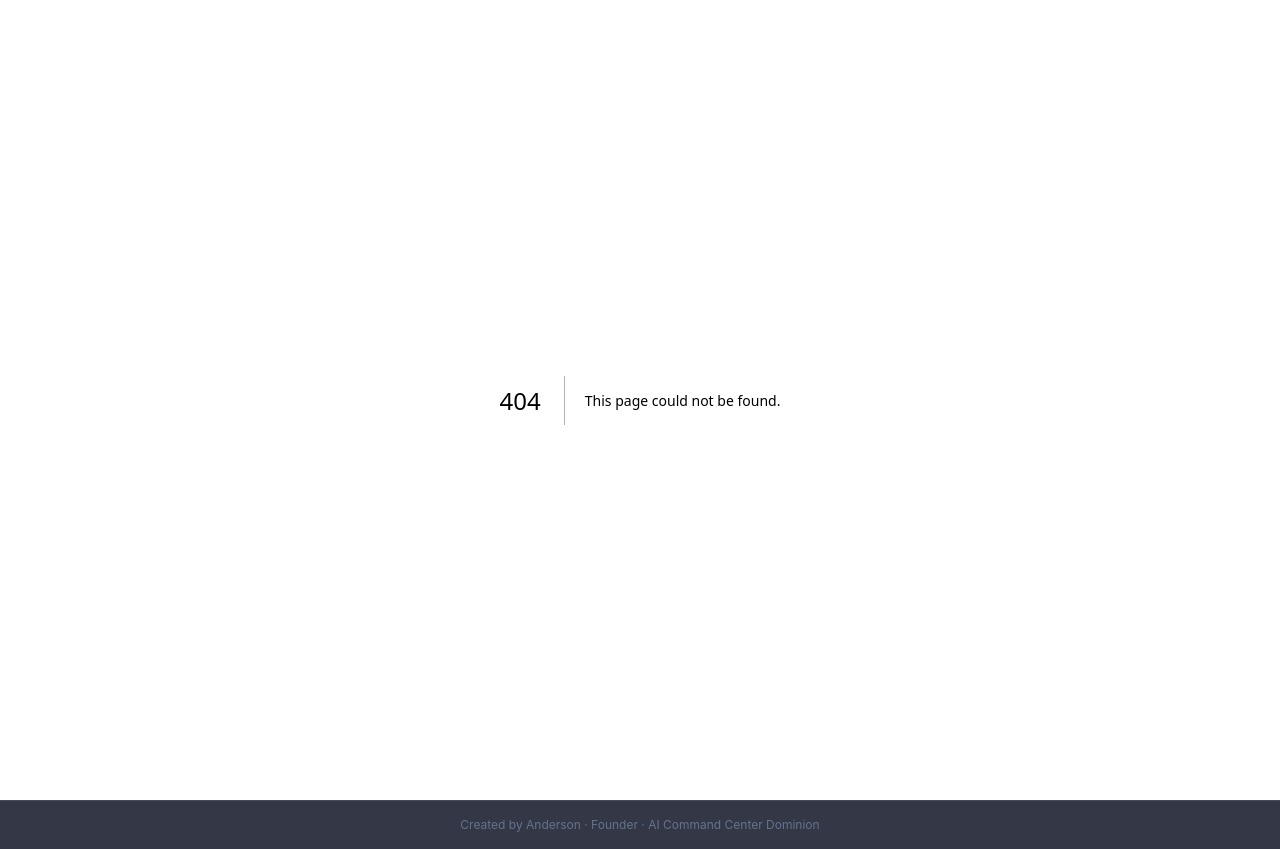
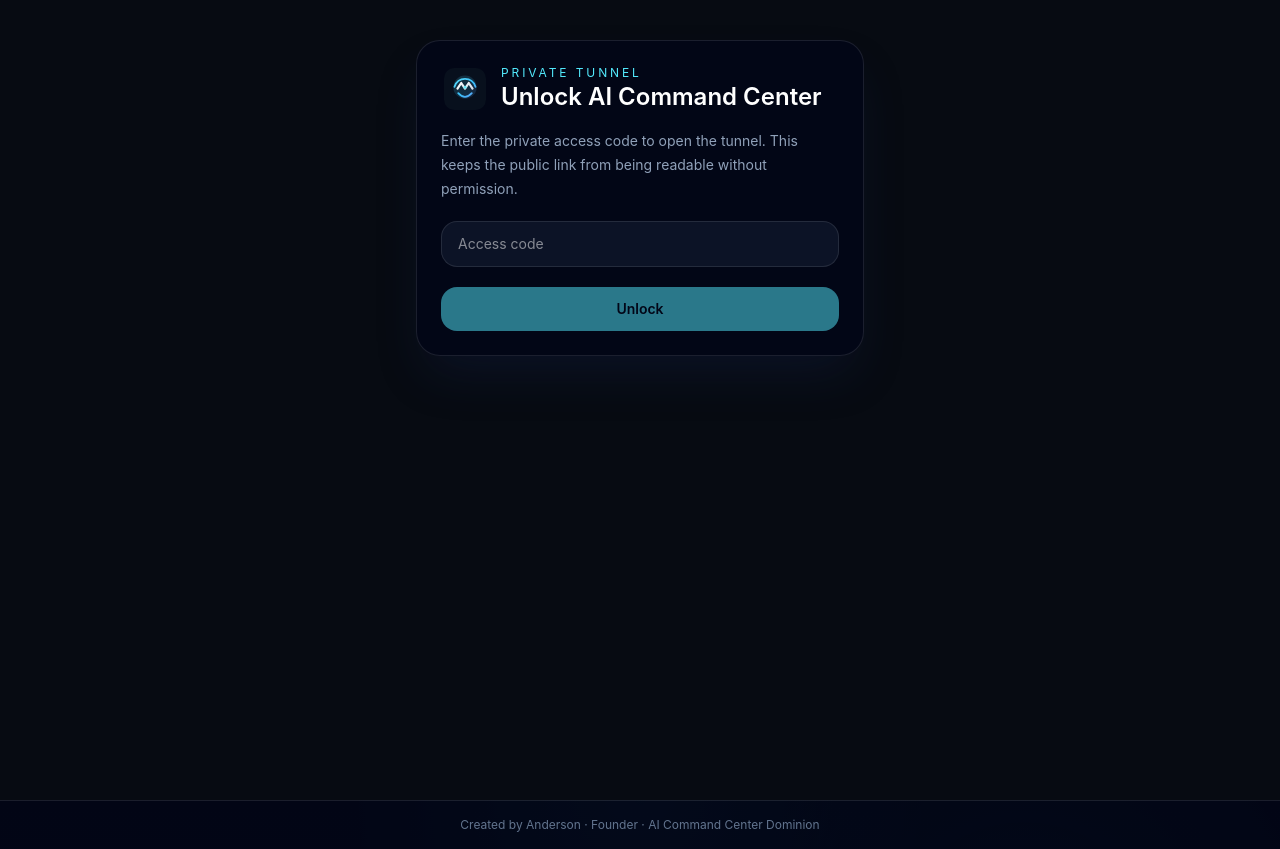
Before and after one commit to bnsceo/NeusicLabV1, a Next.js app in the folder Desktop/Jarvis_Dashboard_Project/autonomous_agent_build/dashboard-app/: page /unlock in a window 1280 px wide. Before the commit this address had no page. Built offline with nearby package versions, Linux system fonts and the light colour scheme.

Commit message:
add private tunnel gate

```diff
--- /dev/null
+++ b/Desktop/Jarvis_Dashboard_Project/autonomous_agent_build/dashboard-app/app/api/unlock/route.ts
@@ -0,0 +1,24 @@
+import { NextRequest, NextResponse } from 'next/server';
+
+export async function POST(request: NextRequest) {
+  const { code } = await request.json().catch(() => ({ code: '' }));
+  const accessCode = process.env.TUNNEL_ACCESS_CODE;
+
+  if (!accessCode) {
+    return NextResponse.json({ error: 'Tunnel access is not configured.' }, { status: 500 });
+  }
+
+  if (code !== accessCode) {
+    return NextResponse.json({ error: 'Invalid access code.' }, { status: 401 });
+  }
+
+  const response = NextResponse.json({ success: true });
+  response.cookies.set('dominion_access', accessCode, {
+    httpOnly: true,
+    sameSite: 'lax',
+    secure: true,
+    path: '/',
+    maxAge: 60 * 60 * 24 * 7,
+  });
+  return response;
+}
--- /dev/null
+++ b/Desktop/Jarvis_Dashboard_Project/autonomous_agent_build/dashboard-app/app/unlock/page.tsx
@@ -0,0 +1,73 @@
+'use client';
+
+import { useSearchParams } from 'next/navigation';
+import Image from 'next/image';
+import { useState } from 'react';
+
+export default function UnlockPage() {
+  const searchParams = useSearchParams();
+  const nextPath = searchParams.get('next') || '/';
+  const [code, setCode] = useState('');
+  const [error, setError] = useState('');
+  const [loading, setLoading] = useState(false);
+
+  const handleUnlock = async () => {
+    if (!code.trim()) return;
+    setLoading(true);
+    setError('');
+    try {
+      const res = await fetch('/api/unlock', {
+        method: 'POST',
+        headers: { 'Content-Type': 'application/json' },
+        body: JSON.stringify({ code: code.trim() }),
+      });
+      const data = await res.json();
+      if (!res.ok) {
+        setError(data.error || 'Unlock failed');
+        return;
+      }
+      window.location.href = nextPath;
+    } catch {
+      setError('Unlock failed');
+    } finally {
+      setLoading(false);
+    }
+  };
+
+  return (
+    <div className="min-h-screen bg-[#070b12] px-4 py-10 text-white">
+      <div className="mx-auto max-w-md rounded-3xl border border-white/10 bg-slate-950/80 p-6 shadow-2xl shadow-blue-950/30">
+        <div className="flex items-center gap-3">
+          <Image src="/dominion-logo.svg" alt="Dominion" width={48} height={48} className="h-12 w-12 rounded-2xl" />
+          <div>
+            <p className="text-xs uppercase tracking-[0.24em] text-cyan-300">Private tunnel</p>
+            <h1 className="text-2xl font-semibold">Unlock AI Command Center</h1>
+          </div>
+        </div>
+
+        <p className="mt-4 text-sm leading-6 text-slate-400">
+          Enter the private access code to open the tunnel. This keeps the public link from being
+          readable without permission.
+        </p>
+
+        <input
+          value={code}
+          onChange={(event) => setCode(event.target.value)}
+          type="password"
+          placeholder="Access code"
+          className="mt-5 w-full rounded-2xl border border-white/10 bg-slate-900/80 px-4 py-3 text-sm text-white outline-none focus:border-cyan-300/60"
+        />
+
+        {error ? <p className="mt-3 text-sm text-rose-300">{error}</p> : null}
+
+        <button
+          onClick={handleUnlock}
+          disabled={loading || !code.trim()}
+          className="mt-5 w-full rounded-2xl bg-cyan-300 px-4 py-3 text-sm font-semibold text-slate-950 disabled:cursor-not-allowed disabled:opacity-50"
+        >
+          {loading ? 'Unlocking...' : 'Unlock'}
+        </button>
+      </div>
+    </div>
+  );
+}
--- /dev/null
+++ b/Desktop/Jarvis_Dashboard_Project/autonomous_agent_build/dashboard-app/middleware.ts
@@ -0,0 +1,33 @@
+import { NextRequest, NextResponse } from 'next/server';
+
+const PUBLIC_PATHS = [
+  '/unlock',
+  '/api/unlock',
+  '/_next',
+  '/favicon.ico',
+  '/manifest.webmanifest',
+  '/sw.js',
+  '/dominion-logo.svg',
+];
+
+export function middleware(request: NextRequest) {
+  const { pathname } = request.nextUrl;
+  if (PUBLIC_PATHS.some((path) => pathname === path || pathname.startsWith(`${path}/`))) {
+    return NextResponse.next();
+  }
+
+  const accessCode = process.env.TUNNEL_ACCESS_CODE;
+  if (!accessCode) return NextResponse.next();
+
+  const cookie = request.cookies.get('dominion_access')?.value;
+  if (cookie === accessCode) return NextResponse.next();
+
+  const url = request.nextUrl.clone();
+  url.pathname = '/unlock';
+  url.searchParams.set('next', pathname);
+  return NextResponse.redirect(url);
+}
+
+export const config = {
+  matcher: ['/((?!api/unlock|_next/static|_next/image|favicon.ico|manifest.webmanifest|sw.js|dominion-logo.svg).*)'],
+};
```
